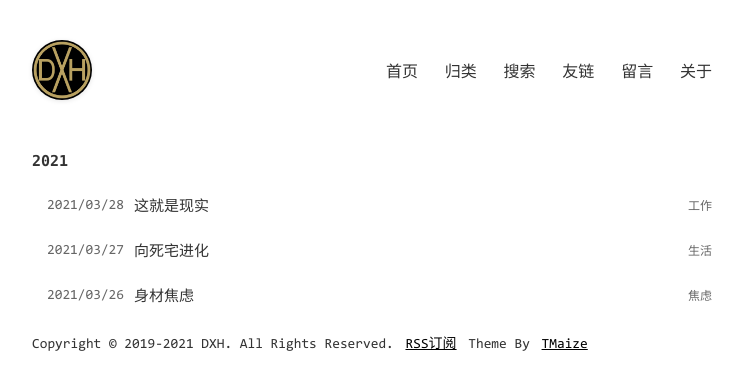
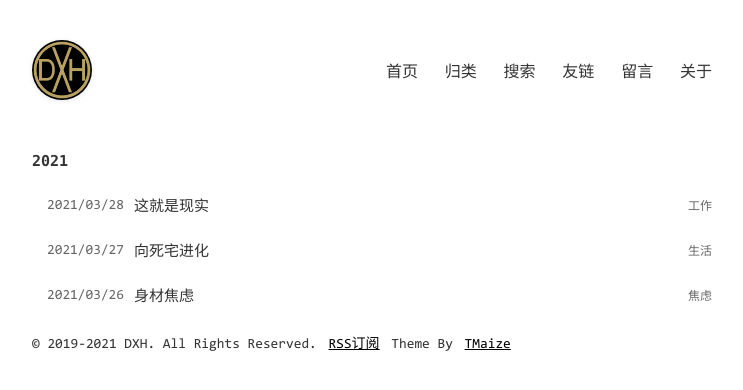
Before and after one commit to Devinteng/Devinteng.github.io, a Jekyll site: the page built from index.html, in a window 1280 px wide. Shown: the top 390 px of the page, without its empty margins (268-1011 px from the left). Built offline with Jekyll 4.4.1, drawn with Linux system fonts in a browser that asks for light colours.

Commit message:
Update _config.yml

```diff
--- a/_config.yml
+++ b/_config.yml
@@ -5,7 +5,7 @@ title: DXH's Blog
 description: DXH的个人博客
 keywords: DXH,Blog
 author: DXH
-footerText: 'Copyright © 2019-2021 DXH. All Rights Reserved.'
+footerText: '© 2019-2021 DXH. All Rights Reserved.'
 
 # 这些不要动
 permalink: /posts/:year/:month/:day/:title.html
```
